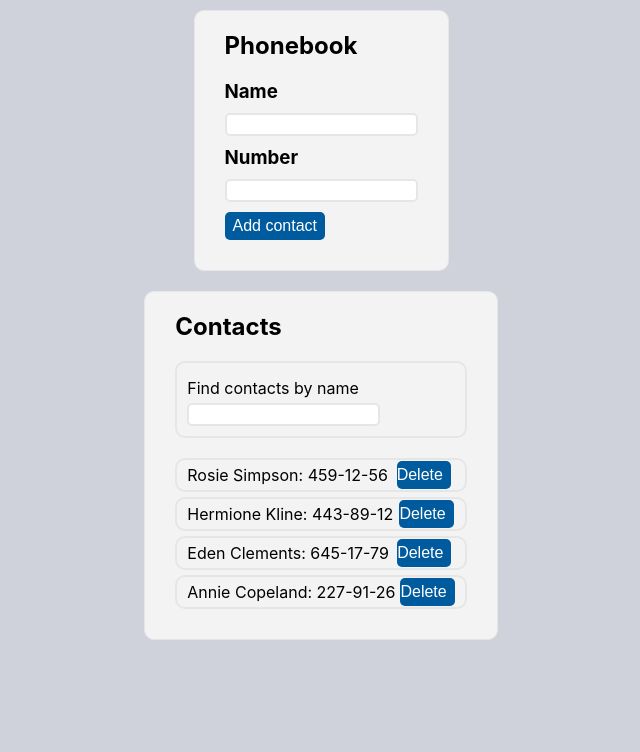
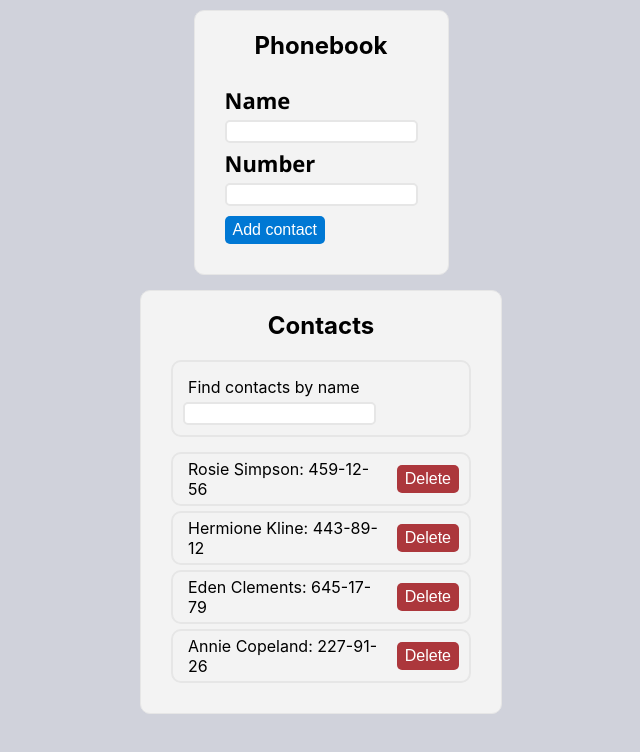
Before and after one commit to SerhiiZadorozhnyi/goit-react-hw-03-phonebook, a React (Create React App) app: page / in a window 1280 px wide. Shown: the top 752 px of the page, without its empty margins (319-959 px from the left). Built offline with nearby package versions, Linux system fonts and the light colour scheme.

Commit message:
Clear code and fix

```diff
--- a/src/App.css
+++ b/src/App.css
@@ -4,11 +4,16 @@
     padding: 10px;
   }
 
-  .Section {
-    margin: 0 auto 20px;
+.Section {
+    margin: 0 auto 15px;
     max-width: 500px;
     background-color: #F3F3F3;
     border-radius: 10px;
     border: 1px solid #E6E6E6;
     padding: 0 30px 30px;
-  }
+}
+
+.bigText {
+  display: flex;
+  justify-content: center;
+}
--- a/src/App.js
+++ b/src/App.js
@@ -69,11 +69,11 @@ class App extends Component {
       <>
         <div className="Container">
           <section title="Phonebook" className="Section">
-            <h1>Phonebook</h1>
+            <h1 className="bigText">Phonebook</h1>
             <ContactForm contacts={contacts} onAddContact={this.addContact}/>
           </section>
           <section title="Contacts" className="Section">
-            <h2>Contacts</h2>
+            <h2 className="bigText">Contacts</h2>
             <Filter value={filter} onChangeFilter={this.handleChangeFilter}/>
             <ContactList filteredContacts={this.getFilteredContacts()} onRemove={this.handleRemove} />
           </section>
--- a/src/components/ContactForm/ContactForm.js
+++ b/src/components/ContactForm/ContactForm.js
@@ -39,9 +39,9 @@ export default class ContactForm extends Component {
         const {name, number} = this.state;
         return (
             <form onSubmit={this.handleSubmit}>
-                <h3>Name</h3>
+                <h3 className={styles.text}>Name</h3>
                 <label><input type="text" value={name} onChange={e => this.handleChange('name', e)} /></label><br/>
-                <h3>Number</h3>
+                <h3 className={styles.text}>Number</h3>
                 <label><input type="tel" value={number} onChange={e => this.handleChange('number', e)} /></label><br/>
                 <button type="submit" className={styles.buttonForm}>Add contact</button>
             </form>
--- a/src/components/ContactForm/ContactForm.module.css
+++ b/src/components/ContactForm/ContactForm.module.css
@@ -1,20 +1,38 @@
 .buttonForm {
     margin-top: 10px;
-    background-color: #005A9E;
+    background-color: #0078D4;
     color: #fff;
     padding: 5px 8px;
     font-size: 16px;
     border-radius: 5px;
     border: none;
+    transition: 200ms;
+    transition-timing-function: ease-in-out;
+    -webkit-transition: 200ms;
+    -webkit-transition-timing-function: ease-in-out;
 }
 
 .buttonForm:hover {
-    background-color: #196AA7;
+    background-color: #106EBE;
     cursor: pointer;
+    box-shadow: 0 0 0 3px #cbd6ee;
+    transition: 200ms;
+    transition-timing-function: ease-in-out;
+    -webkit-transition: 200ms;
+    -webkit-transition-timing-function: ease-in-out;
+}
+
+.buttonForm:active {
+    background-color: #005A9E;
 }
 
 h3 {
-    margin: 10px 0px;
+    margin: 5px 0px;
+    font-family: Segoe UI;
+    font-style: normal;
+    font-weight: 600;
+    font-size: 22px;
+    line-height: 40px;
 }
 
 input {
@@ -28,3 +46,7 @@ input:focus {
     border-color: #005A9E;
     outline: #005A9E;
 }
+
+.text {
+    margin: 0;
+}
--- a/src/components/ContactList/ContactList.js
+++ b/src/components/ContactList/ContactList.js
@@ -1,8 +1,6 @@
 import React from 'react';
 import PropTypes from 'prop-types';
 import styles from './ContactList.module.css';
-import './sprite.svg';
-
 
 const ContactListItem = ({name, number, onClickRemove}) => {
     return (
@@ -10,7 +8,7 @@ const ContactListItem = ({name, number, onClickRemove}) => {
             <p>{name}: {number}</p>
             <button
                 type="button"
-                className={styles.contactList}
+                className={styles.contactListButton}
                 onClick={onClickRemove}
             >
                 Delete
--- a/src/components/ContactList/ContactList.module.css
+++ b/src/components/ContactList/ContactList.module.css
@@ -20,12 +20,12 @@
 }
 
 p {
-    margin: 5px 0;
+    margin: 5px 5px;
     padding-right: 5px;
 }
 
-button {
-    background-color: #005A9E;
+.contactListButton {
+    background-color: #ac373c;
     background-position: center;
     border-radius: 5px;
     color: #fff;
@@ -38,12 +38,16 @@ button {
     -webkit-transition-timing-function: ease-in-out;
 }
 
-button:hover {
-    background-color: #196AA7;
+.contactListButton:hover {
+    background-color: #A4262C;
     cursor: pointer;
-    fill: red;
     transition: 200ms;
     transition-timing-function: ease-in-out;
     -webkit-transition: 200ms;
     -webkit-transition-timing-function: ease-in-out;
+    box-shadow: 0 0 0 3px #fcbbbb;
 }
+
+.contactListButton:active {
+    background-color: #801a1f;
+}
--- a/src/components/Filter/Filter.module.css
+++ b/src/components/Filter/Filter.module.css
@@ -1,5 +1,5 @@
 .filter {
-    margin: 0 auto 20px;
+    margin: 0 auto 15px;
     max-width: 300px;
     background-color: F2F2F2;
     border: 2px solid #E6E6E6;
```
Also changed, not shown: 15 other files (tests, documents, lock files or other folders).
